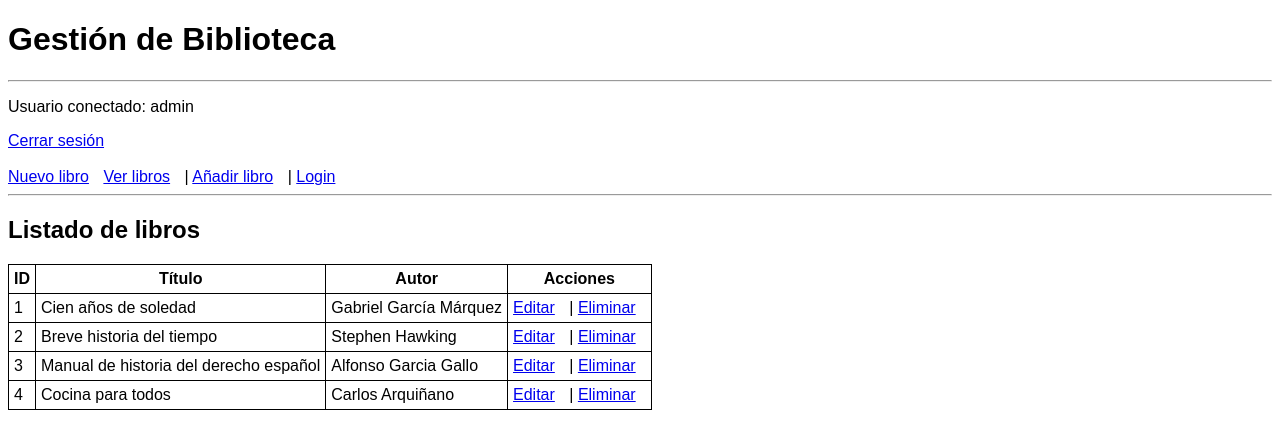
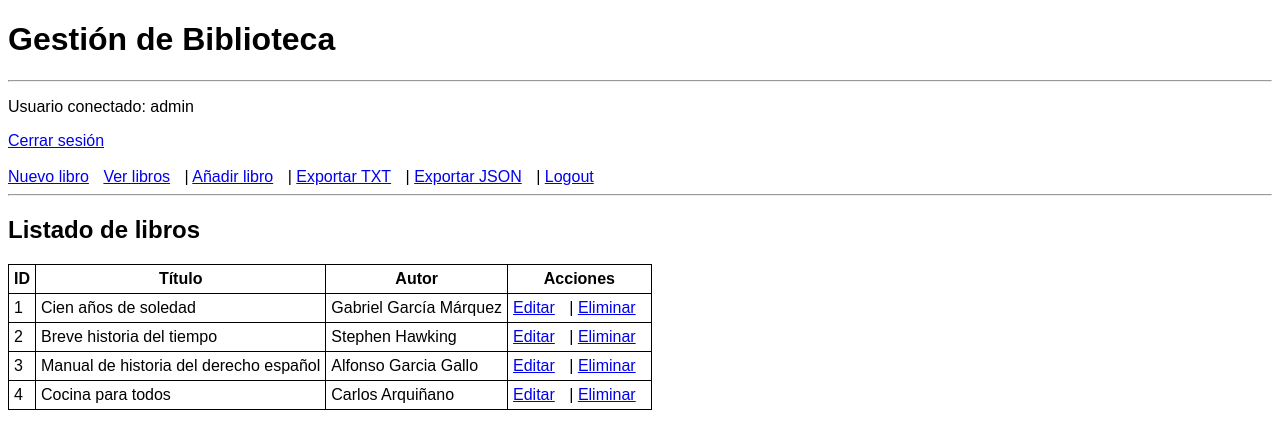
Before and after one commit to atmsDAWDAMAlicante/CEPython2526, a Flask app: page /libros in a window 1280 px wide. Shown: the top 425 px of the page. Run offline with Flask 3, Linux system fonts and the light colour scheme; a user stored in the database is signed in; data comes from the database, SQL or seed files in the repository.

Commit message:
Inicio del README.md y arreglo de algunos detalles que van saliendo

```diff
--- a/Modulo_2_POO/PROYECTO_FINAL_CRUD/templates/libros.html
+++ b/Modulo_2_POO/PROYECTO_FINAL_CRUD/templates/libros.html
@@ -25,7 +25,9 @@
 
     <a href="/libros">Ver libros</a> |
     <a href="/nuevo_libro">Añadir libro</a> |
-    <a href="/login">Login</a>
+    <a href="/exportar_txt">Exportar TXT</a> |
+    <a href="/exportar_json">Exportar JSON</a> |
+    <a href="/logout">Logout</a>
 
     <hr>
 
```
Also changed, not shown: Modulo_2_POO/PROYECTO_FINAL_CRUD/README-LEEME.md (added).
